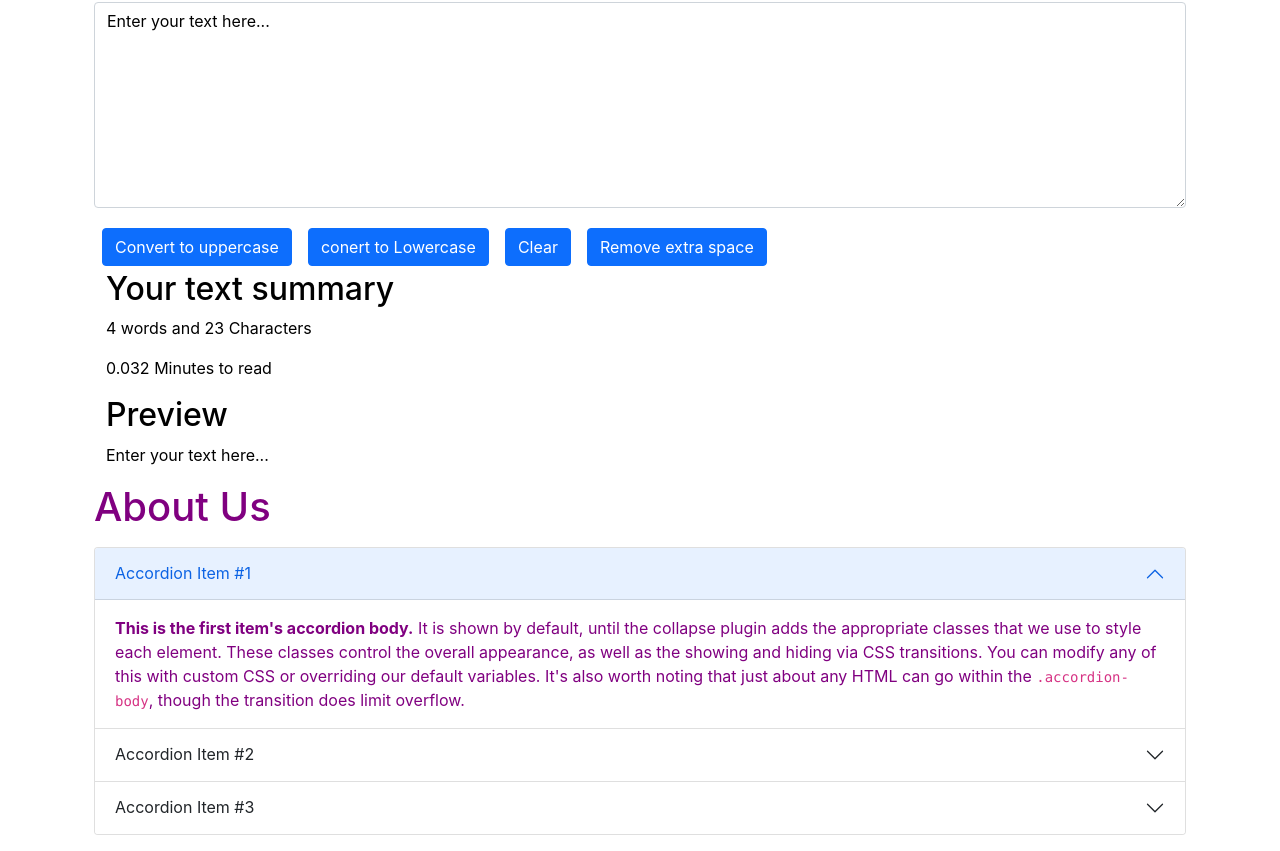
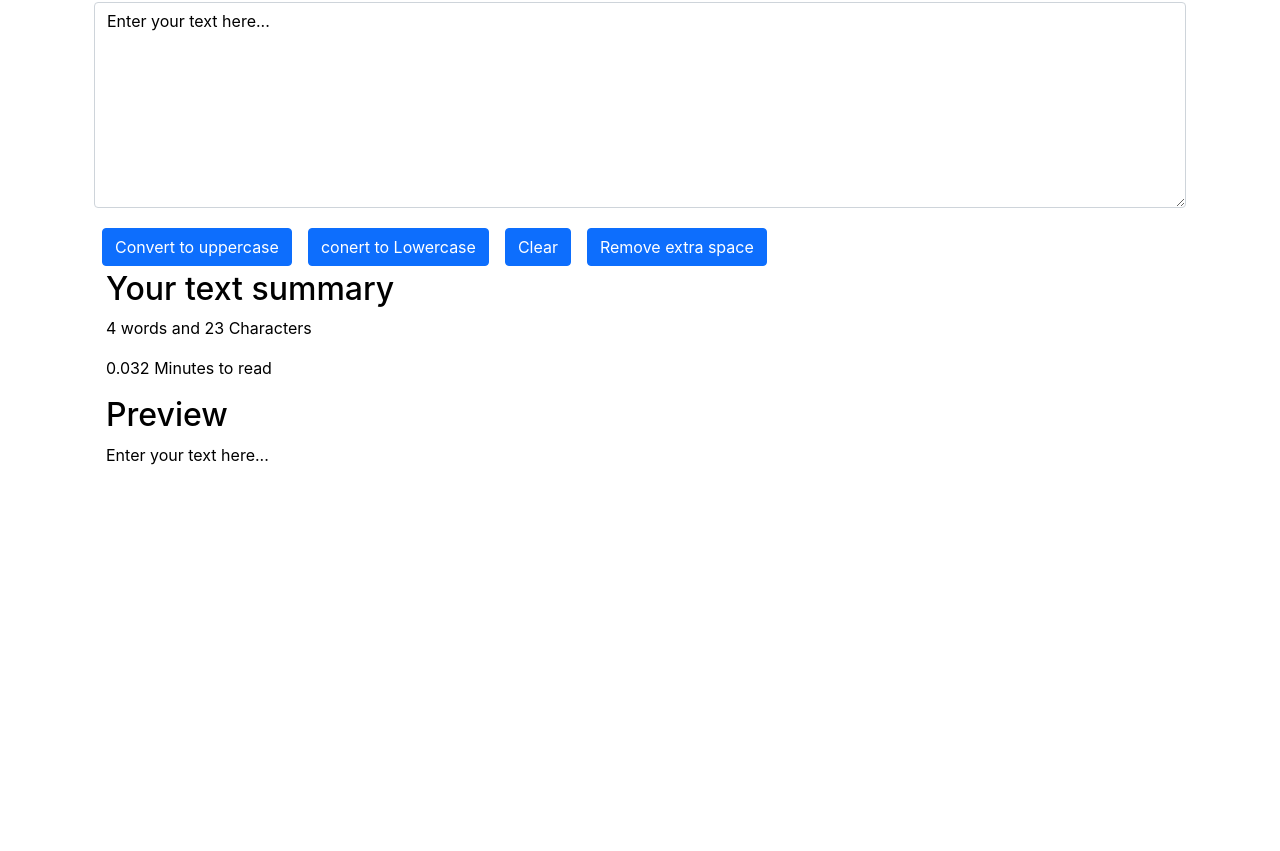
Before and after one commit to prajprad751/web, a React (Create React App) app: page / in a window 1280 px wide. Shown: the part 176-1027 px from the top of the page. After the commit the page ends 800 px from the top, so only its background shows below. Built offline with nearby package versions, Linux system fonts and the light colour scheme.

Commit message:
function working fine

```diff
--- a/package.json
+++ b/package.json
@@ -9,6 +9,7 @@
     "@testing-library/user-event": "^12.8.3",
     "react": "^17.0.2",
     "react-dom": "^17.0.2",
+    "react-router-dom": "^5.3.0",
     "react-scripts": "4.0.3",
     "web-vitals": "^1.1.2"
   },
--- a/src/App.js
+++ b/src/App.js
@@ -4,6 +4,8 @@ import Textfield from "./Component/Textfield";
 import Alert from "./Component/Alert";
 import About from "./Component/About";
 import React, { useState } from "react";
+
+import { BrowserRouter as Router, Switch, Route } from "react-router-dom";
 
 function App() {
   const [mode, setmode] = useState("light");
@@ -35,20 +37,29 @@ function App() {
 
   return (
     <>
+      <Router>
         {<Navbar mode={mode} toggleMode={toggleMode} />}
         {<Alert alert={alert} />}
         {/*<Navbar/>*/}
+
         <div className="container my-3">
-        {
+          <Switch>
+            <Route exact path="/about">
+              <About />
+            </Route>
+            <Route exact path="/">
               <Textfield
                 showAlert={showAlert}
                 heading="Enter your text here"
                 mode={mode}
               />
-        }
+            </Route>
+          </Switch>
+
           {/*<Textfield mode={mode} />*/}
-        <About />
+          {/* <About /> */}
         </div>
+      </Router>
     </>
   );
 }
--- a/src/Component/Navbar.js
+++ b/src/Component/Navbar.js
@@ -1,5 +1,6 @@
 import React from "react";
 import PropTypes from "prop-types";
+import { Link } from "react-router-dom";
 
 export default function Navbar(props) {
   return (
@@ -7,9 +8,9 @@ export default function Navbar(props) {
       className={`navbar navbar-expand-lg navbar-${props.mode} bg-${props.mode}`}
     >
       <div className="container-fluid">
-        <a className="navbar-brand" href="/">
+        <Link className="navbar-brand" to="/">
           {props.title}
-        </a>
+        </Link>
         <button
           className="navbar-toggler"
           type="button"
@@ -24,15 +25,15 @@ export default function Navbar(props) {
         <div className="collapse navbar-collapse" id="navbarSupportedContent">
           <ul className="navbar-nav me-auto mb-2 mb-lg-0">
             <li className="nav-item">
-              <a className="nav-link active" aria-current="page" href="/">
+              <Link className="nav-link active" aria-current="page" to="/">
                 Home
-              </a>
+              </Link>
             </li>
 
             <li className="nav-item">
-              <a className="nav-link" href="/">
+              <Link className="nav-link" to="/about">
                 {props.aboutText}
-              </a>
+              </Link>
             </li>
           </ul>
           <div
--- a/src/Component/Textfield.js
+++ b/src/Component/Textfield.js
@@ -23,7 +23,7 @@ export default function Textfield(props) {
   };
 
   const handleExtraSpce = () => {
-    let newtext = text.split(/[ ]+/);
+    let newtext = text.split(/\s+/);
     setText(newtext.join(" "));
     props.showAlert("Extra space has been cleared", "success");
   };
@@ -78,7 +78,7 @@ export default function Textfield(props) {
           <h2>Your text summary</h2>
           <p>
             {
-              text.split(" ").filter((Element) => {
+              text.split(/\s+/).filter((Element) => {
                 return Element.length !== 0;
               }).length
             }{" "}
@@ -86,7 +86,7 @@ export default function Textfield(props) {
           </p>
           <p>
             {0.008 *
-              text.split(" ").filter((Element) => {
+              text.split(/\s+/).filter((Element) => {
                 return Element.length !== 0;
               }).length}{" "}
             Minutes to read
--- a/src/Component/about.js
+++ b/src/Component/about.js
@@ -1,14 +1,25 @@
 import React from "react";
+
+// import { useState } from "react";
+
+// const [myStyle, setMystyle] = useState({
+//   color: "black",
+//   backgroundColor: "white",
+// });
 
 export default function About() {
   return (
     <div className="container">
+      {/* style=
+      {{
+        color: props.mode === "light" ? "black" : "white",
+      }} */}
       <h1 className="my-3">About Us</h1>
-      <div class="accordion" id="accordionExample">
-        <div class="accordion-item">
-          <h2 class="accordion-header" id="headingOne">
+      <div className="accordion" id="accordionExample">
+        <div className="accordion-item">
+          <h2 className="accordion-header" id="headingOne">
             <button
-              class="accordion-button"
+              className="accordion-button"
               type="button"
               data-bs-toggle="collapse"
               data-bs-target="#collapseOne"
@@ -20,11 +31,11 @@ export default function About() {
           </h2>
           <div
             id="collapseOne"
-            class="accordion-collapse collapse show"
+            className="accordion-collapse collapse show"
             aria-labelledby="headingOne"
             data-bs-parent="#accordionExample"
           >
-            <div class="accordion-body">
+            <div className="accordion-body">
               <strong>This is the first item's accordion body.</strong> It is
               shown by default, until the collapse plugin adds the appropriate
               classes that we use to style each element. These classes control
@@ -36,10 +47,10 @@ export default function About() {
             </div>
           </div>
         </div>
-        <div class="accordion-item">
-          <h2 class="accordion-header" id="headingTwo">
+        <div className="accordion-item">
+          <h2 className="accordion-header" id="headingTwo">
             <button
-              class="accordion-button collapsed"
+              className="accordion-button collapsed"
               type="button"
               data-bs-toggle="collapse"
               data-bs-target="#collapseTwo"
@@ -51,11 +62,11 @@ export default function About() {
           </h2>
           <div
             id="collapseTwo"
-            class="accordion-collapse collapse"
+            className="accordion-collapse collapse"
             aria-labelledby="headingTwo"
             data-bs-parent="#accordionExample"
           >
-            <div class="accordion-body">
+            <div className="accordion-body">
               <strong>This is the second item's accordion body.</strong> It is
               hidden by default, until the collapse plugin adds the appropriate
               classes that we use to style each element. These classes control
@@ -67,10 +78,10 @@ export default function About() {
             </div>
           </div>
         </div>
-        <div class="accordion-item">
-          <h2 class="accordion-header" id="headingThree">
+        <div className="accordion-item">
+          <h2 className="accordion-header" id="headingThree">
             <button
-              class="accordion-button collapsed"
+              className="accordion-button collapsed"
               type="button"
               data-bs-toggle="collapse"
               data-bs-target="#collapseThree"
@@ -82,11 +93,11 @@ export default function About() {
           </h2>
           <div
             id="collapseThree"
-            class="accordion-collapse collapse"
+            className="accordion-collapse collapse"
             aria-labelledby="headingThree"
             data-bs-parent="#accordionExample"
           >
-            <div class="accordion-body">
+            <div className="accordion-body">
               <strong>This is the third item's accordion body.</strong> It is
               hidden by default, until the collapse plugin adds the appropriate
               classes that we use to style each element. These classes control
```
Also changed, not shown: 1 other file (tests, documents, lock files or other folders). Lines whose indentation alone changed are shown as unchanged.
